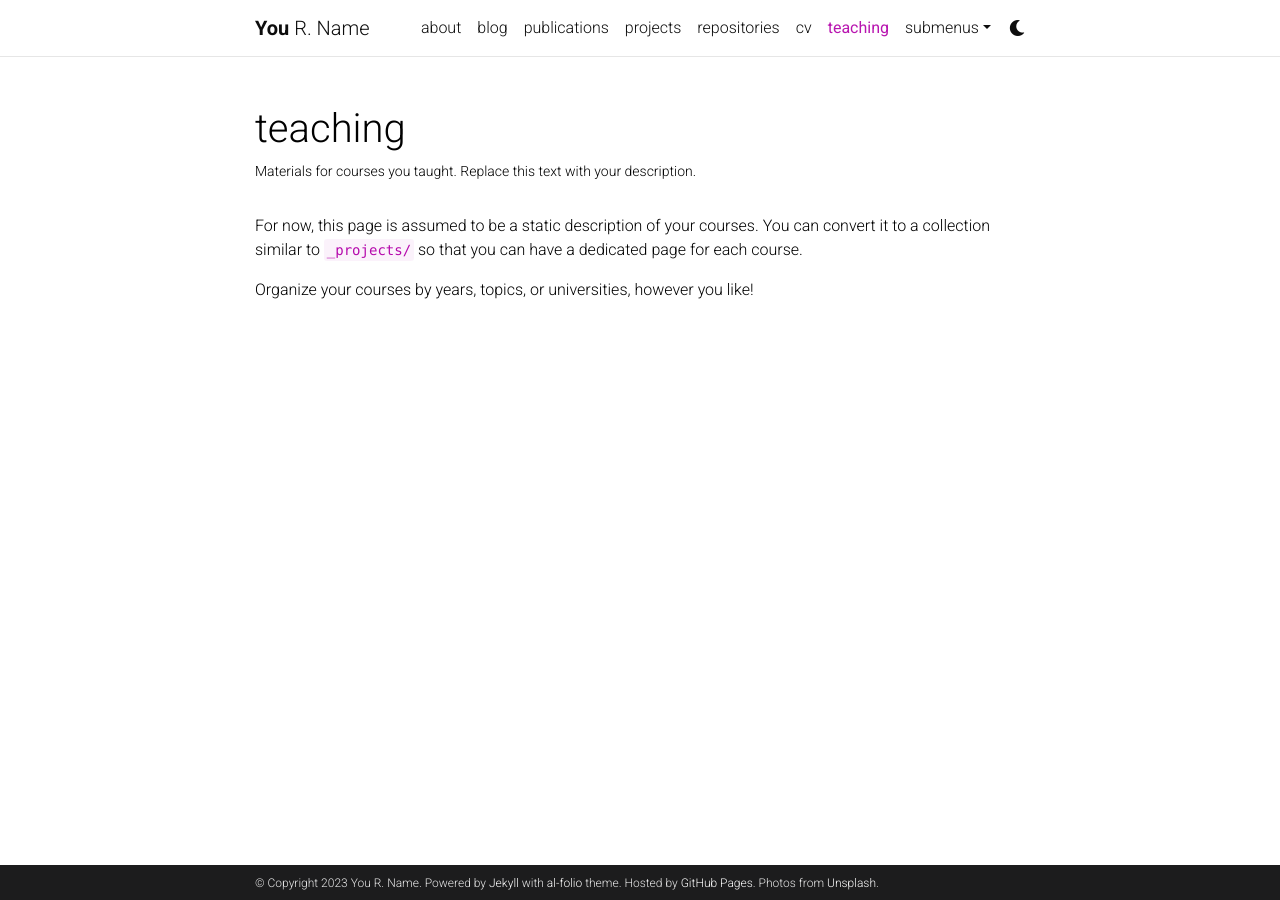
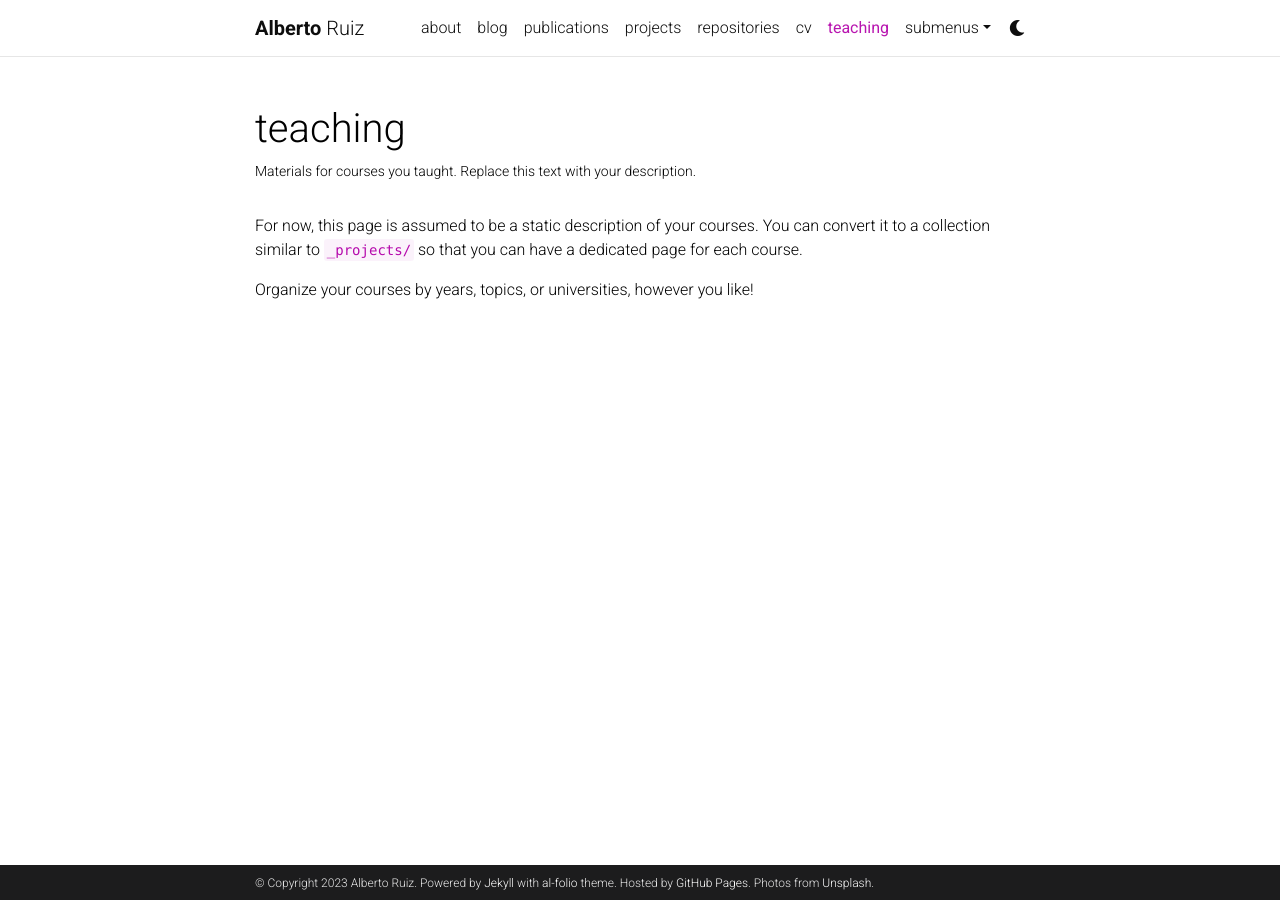
Before and after one commit to AlbertoR94/AlbertoR94, a Jekyll site: the page built from _pages/teaching.md, in a window 1280 px wide. Built offline with Jekyll 4.4.1, drawn with Linux system fonts in a browser that asks for light colours; comment, search, counter and statistics services are not loaded; a style sheet for code colours, icons or effects is not loaded.

Commit message:
Added name and email

```diff
--- a/_config.yml
+++ b/_config.yml
@@ -3,10 +3,10 @@
 # -----------------------------------------------------------------------------
 
 title: blank # the website title (if blank, full name will be used instead)
-first_name: You
-middle_name: R.
-last_name: Name
-email: you@example.com
+first_name: Alberto
+middle_name:
+last_name: Ruiz
+email: alberto.ruiz.gayosso@gmail.com
 description: > # the ">" symbol means to ignore newlines until "footer_text:"
   A simple, whitespace theme for academics. Based on [*folio](https://github.com/bogoli/-folio) design.
 footer_text: >
@@ -67,7 +67,7 @@ og_image: # The site-wide (default for all links) Open Graph preview image
 # Social integration
 # -----------------------------------------------------------------------------
 
-github_username: # your GitHub user name
+github_username: AlbertoR94
 gitlab_username: # your GitLab user name
 twitter_username: # your Twitter handle
 mastodon_username: # your mastodon instance+username in the format instance.tld/@username
```
